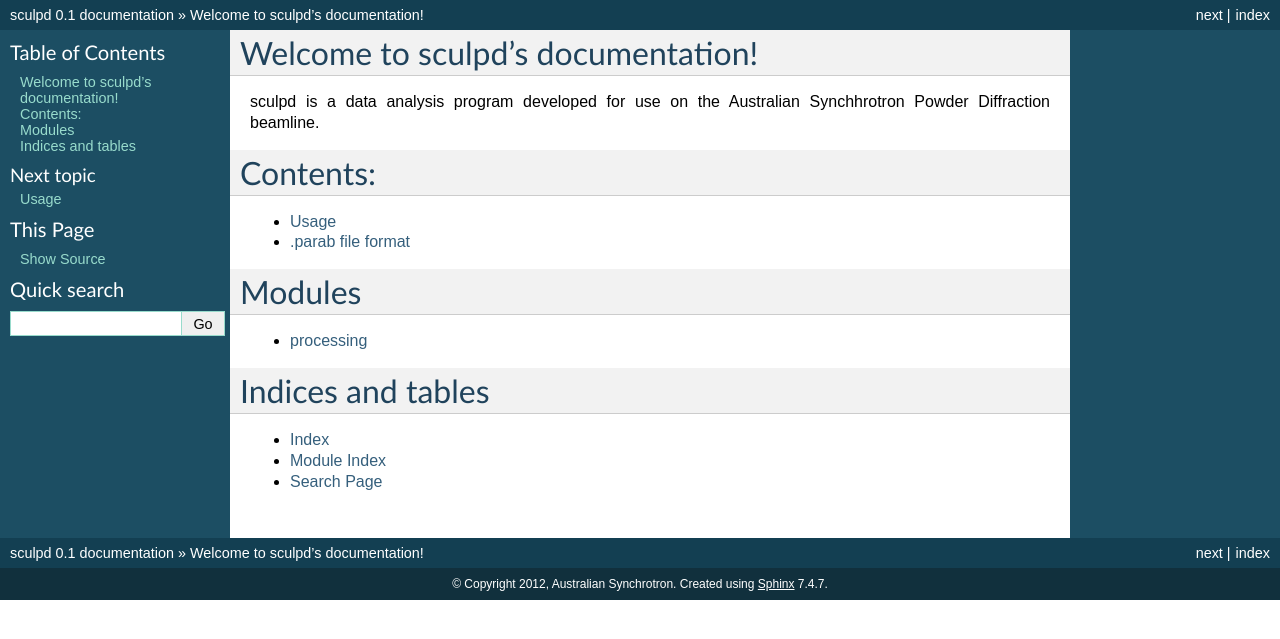
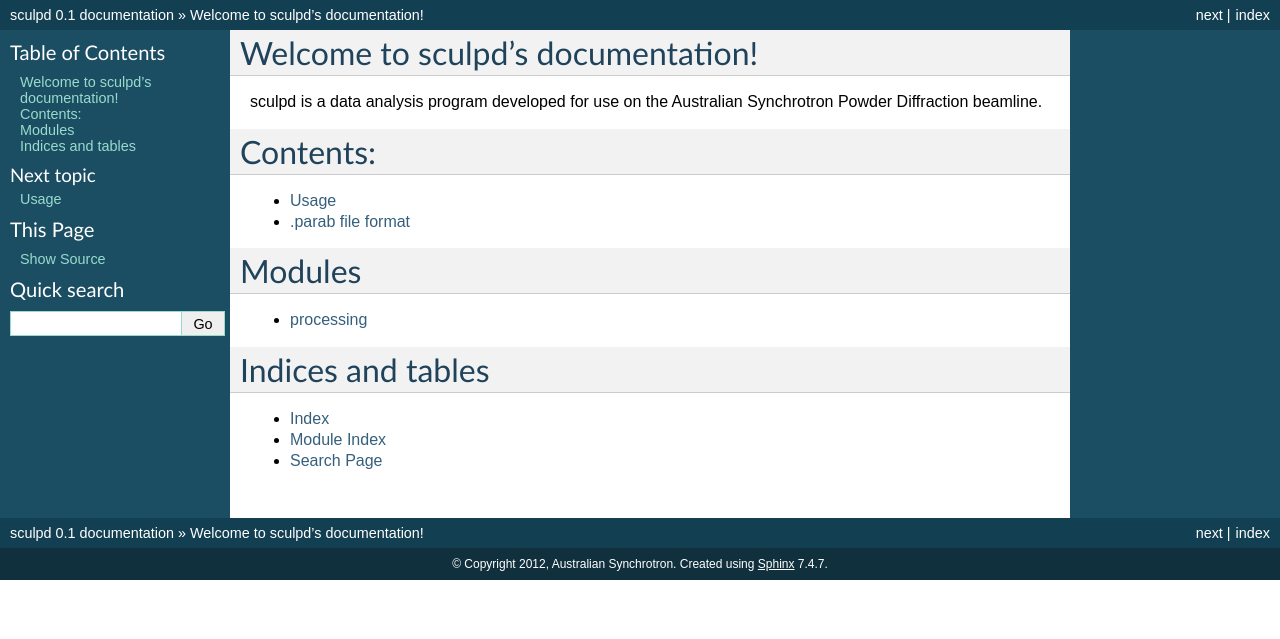
Before and after one commit to AustralianSynchrotron/pdviper, a Sphinx documentation site: the page built from docs/index.rst, in a window 1280 px wide. Shown: the top 639 px of the page. Built offline with Sphinx 7.4.7, drawn with Linux system fonts in a browser that asks for light colours; formulas are drawn with MathJax 3.

```diff
--- a/docs/index.rst
+++ b/docs/index.rst
@@ -6,7 +6,7 @@
 Welcome to sculpd's documentation!
 ==================================
 
-sculpd is a data analysis program developed for use on the Australian Synchhrotron Powder Diffraction beamline.
+sculpd is a data analysis program developed for use on the Australian Synchrotron Powder Diffraction beamline.
 
 Contents:
 =========
```
Also changed, not shown: README.rst (+5 -5 lines).
